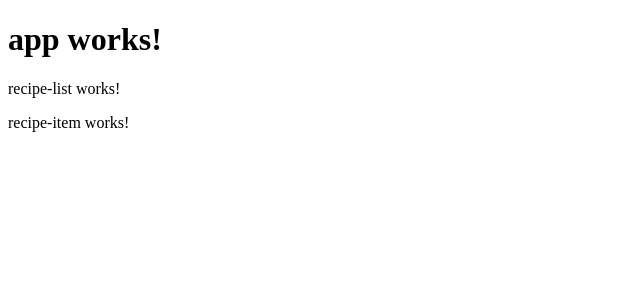
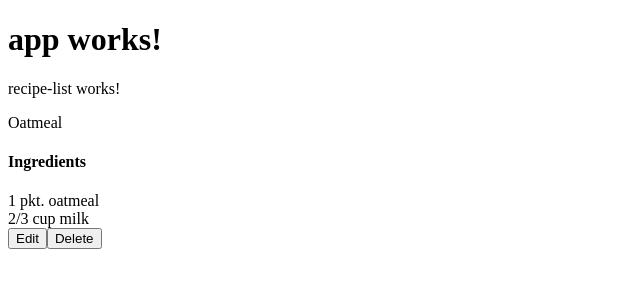
Before and after one commit to jheckjr/recipe-box2, an Angular app: page / in a window 1280 px wide. Shown: the top 300 px of the page, without its empty margins (0-640 px from the left). Built offline with nearby package versions, Linux system fonts and the light colour scheme.

Commit message:
Complete tests and implementation of itemComponent without editComponent

```diff
--- /dev/null
+++ b/src/app/models/index.ts
@@ -0,0 +1,2 @@
+export * from './recipe.model';
+export * from './recipe-item-event.model';
--- /dev/null
+++ b/src/app/models/recipe-item-event.model.ts
@@ -0,0 +1,13 @@
+import { Recipe } from './recipe.model';
+
+export interface RecipeItemEvent {
+  eventType: RecipeItemEventType,
+  recipe: Recipe
+}
+
+export enum RecipeItemEventType {
+  Delete,
+  Edit,
+  Save,
+  Cancel
+}
--- a/src/app/recipe-item/recipe-item.component.html
+++ b/src/app/recipe-item/recipe-item.component.html
@@ -1,3 +1,23 @@
-<p>
-  recipe-item works!
-</p>
+<div class="title">
+  {{ recipe.name }}
+</div>
+<div class="content"
+    *ngIf="!userEdit">
+  <h4>Ingredients</h4>
+  <div class="list">
+    <div class="item"
+        *ngFor="let ingredient of recipe.ingredients">
+      {{ ingredient }}
+    </div>
+  </div>
+  <button type="button"
+      class="edit"
+      (click)="editClicked($event)">
+    Edit
+  </button>
+  <button type="button"
+      class="delete"
+      (click)="deleteClicked($event)">
+    Delete
+  </button>
+</div>
--- a/src/app/recipe-item/recipe-item.component.ts
+++ b/src/app/recipe-item/recipe-item.component.ts
@@ -1,4 +1,6 @@
-import { Component, OnInit } from '@angular/core';
+import { Component, OnInit, Input, EventEmitter, Output } from '@angular/core';
+
+import { Recipe, RecipeItemEvent, RecipeItemEventType } from '../models';
 
 @Component({
   selector: 'app-recipe-item',
@@ -6,10 +8,32 @@ import { Component, OnInit } from '@angular/core';
   styleUrls: ['./recipe-item.component.css']
 })
 export class RecipeItemComponent implements OnInit {
+  @Input() recipe: Recipe;
+  @Input() selected: boolean;
+  @Input() userEdit: boolean;
+  @Output() buttonClicked: EventEmitter<RecipeItemEvent>;
 
-  constructor() { }
-
-  ngOnInit() {
+  constructor() {
+    this.buttonClicked = new EventEmitter<RecipeItemEvent>();
   }
 
+  ngOnInit() { }
+
+  editClicked(event: any) {
+    let recipeItemEvent: RecipeItemEvent = {
+      eventType: RecipeItemEventType.Edit,
+      recipe: null
+    };
+    this.buttonClicked.emit(recipeItemEvent);
+    event.preventDefault();
+  }
+
+  deleteClicked(event: any) {
+    let recipeItemEvent: RecipeItemEvent = {
+      eventType: RecipeItemEventType.Delete,
+      recipe: this.recipe
+    };
+    this.buttonClicked.emit(recipeItemEvent);
+    event.preventDefault();
+  }
 }
--- a/src/app/recipe-list/recipe-list.component.html
+++ b/src/app/recipe-list/recipe-list.component.html
@@ -1,4 +1,5 @@
 <p>
   recipe-list works!
 </p>
-<app-recipe-item></app-recipe-item>
+<app-recipe-item [recipe]="recipe"
+    (buttonClicked)="handleRecipeItemEvent($event)"></app-recipe-item>
--- a/src/app/recipe-list/recipe-list.component.ts
+++ b/src/app/recipe-list/recipe-list.component.ts
@@ -1,5 +1,7 @@
 import { Component, OnInit } from '@angular/core';
 import { RecipeItemComponent } from '../recipe-item/recipe-item.component';
+
+import { Recipe } from '../models';
 
 @Component({
   selector: 'app-recipe-list',
@@ -7,10 +9,22 @@ import { RecipeItemComponent } from '../recipe-item/recipe-item.component';
   styleUrls: ['./recipe-list.component.css']
 })
 export class RecipeListComponent implements OnInit {
+  recipe: Recipe;
 
-  constructor() { }
+  constructor() {
+    this.recipe = {
+      name: 'Oatmeal',
+      ingredients: [
+        '1 pkt. oatmeal',
+        '2/3 cup milk'
+      ]
+    };
+  }
 
   ngOnInit() {
   }
 
+  handleRecipeItemEvent(event: any) {
+
+  }
 }
```
Also changed, not shown: src/app/models/recipe.model.ts (added, +7 -0 lines), 1 other file (tests, documents, lock files or other folders).
